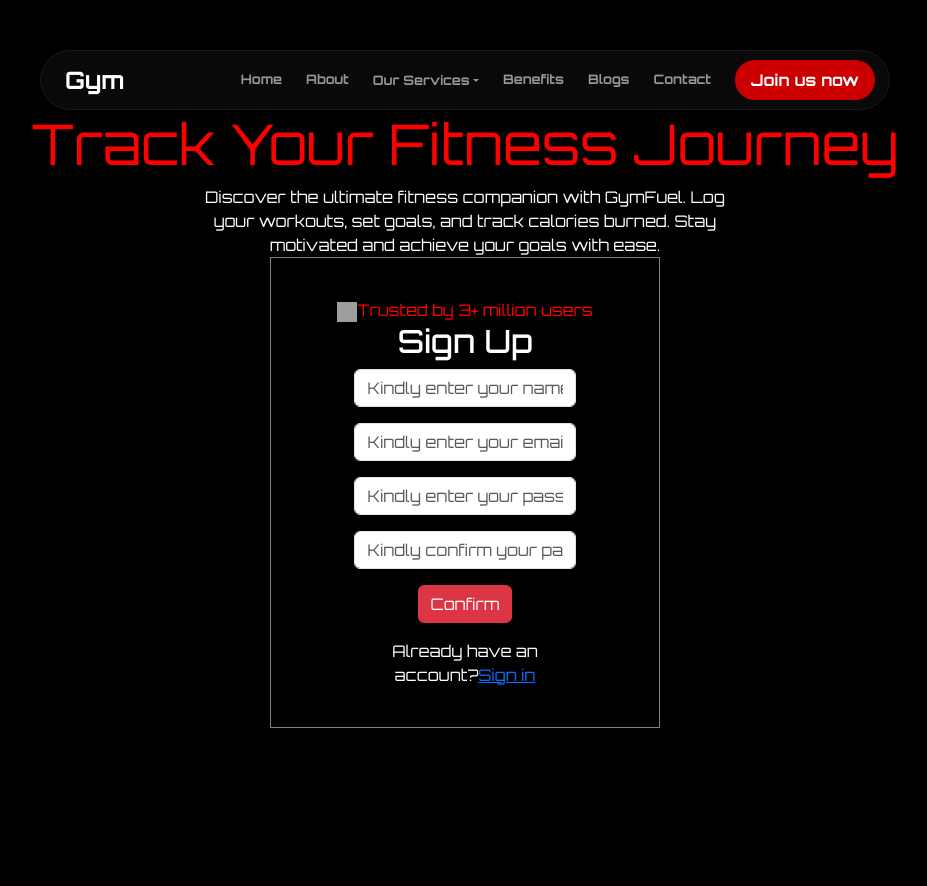
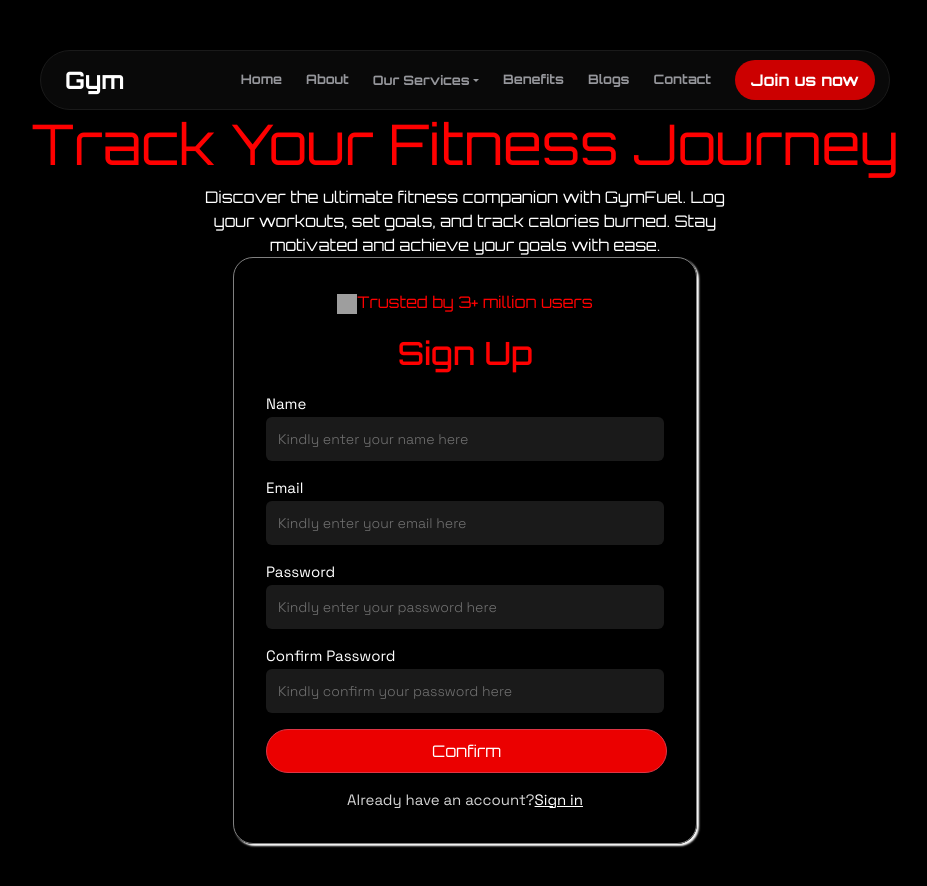
Before and after one commit to redoc51624/gym-framer, a React (Create React App) app: page /join-us in a window 1280 px wide. Shown: the top 886 px of the page, without its empty margins (175-1102 px from the left). Before the commit the page ends 800 px from the top, so only its background shows below. Built offline with nearby package versions, Linux system fonts and the light colour scheme; grey boxes are pictures that could not be loaded.

Commit message:
Join us component css
-Join us component css

```diff
--- a/src/App.css
+++ b/src/App.css
@@ -97,8 +97,9 @@ body {
   border: 1px solid #333;
   border-radius: 3px;
   display: block;
+  z-index: 100;
   position: absolute;
-  z-index: 100000;
+  overflow: visible;
 }
 
 .join-button {
@@ -262,7 +263,14 @@ body {
   margin: 0 auto;
   width: 35%;
   border: 1px solid gray;
+  border-radius: 20px;
+  box-shadow: 2px 2px 2px;
   padding: 40px 10px;
+  align-items: center;
+  height: min-content;
+  justify-content: flex-start;
+  padding: 32px;
+  width: 464px;
 }
 
 .display-4 {
@@ -282,8 +290,10 @@ body {
 
 form {
   margin: 0 auto;
-  width: 60%;
+  width: 100%;
 }
+
+.mb-3 {}
 
 
 /* Benefits css */
@@ -415,3 +425,92 @@ form {
 .contact-container {
   padding-top: 100px;
 }
+
+
+/* Join us css */
+
+input {
+  border-image-width: 1;
+  box-sizing: border-box;
+  cursor: text;
+  display: inline-block;
+  font-family: "Space Grotesk", serif;
+  height: 44px;
+  line-height: 16.8px;
+  padding-block-end: 16px;
+  padding-block-start: 16px;
+  padding-bottom: 16px;
+  padding-inline-end: 16px;
+  padding-inline-start: 16px;
+  padding-left: 16px;
+  padding-right: 16px;
+  padding-top: 16px;
+  text-align: start;
+  text-indent: 0px;
+  text-overflow: ellipsis;
+  text-rendering: auto;
+  text-shadow: none;
+  text-transform: none;
+  text-wrap-mode: nowrap;
+  visibility: visible;
+  white-space-collapse: collapse;
+  width: 400px;
+  word-spacing: 0px;
+  background-color: #1a1a1a !important;
+  outline: none !important;
+  border: none !important;
+}
+
+input::placeholder {
+  color: #727272 !important;
+  font-size: 14px;
+  font-weight: 200;
+}
+
+label {
+  float: left;
+  font-family: "Space Grotesk", serif;
+  font-size: 15px;
+}
+
+input[type=text]:focus {
+  border: 1px solid #f05454 !important;
+}
+
+.form-control:focus {
+  box-shadow: 2px red !important;
+  border: 1px solid #f05454 !important;
+}
+
+.signup-text {
+  color: #ff0000;
+  margin: 20px 10px;
+}
+
+.submit-btn {
+  place-content: center;
+  align-items: center;
+  cursor: pointer;
+  display: flex;
+  flex: 0 0 auto;
+  flex-flow: row;
+  gap: 4px;
+  height: min-content;
+  overflow: hidden;
+  padding: 9px 28px;
+  position: relative;
+  width: 401px;
+  background-color: rgb(235, 0, 0);
+  border-radius: 53px;
+  opacity: 1;
+}
+
+.already {
+  color: lightgrey !important;
+  width: 100% !important;
+  font-size: 15px;
+  font-family: "Space Grotesk", serif;
+}
+.already a {
+  color: white;
+}
--- a/src/components/JoinUs.js
+++ b/src/components/JoinUs.js
@@ -18,28 +18,32 @@ const JoinUs = () => {
                                 Trusted by 3+ million users
                             </span>
                         </div>
-                        <h2>
+                        <h2 className='signup-text'>
                             Sign Up
                         </h2>
                         <form>
                             <div className="mb-3">
+                                <label>Name</label><br></br>
                                 <input className="form-control" placeholder="Kindly enter your name here" type="text" />
                             </div>
                             <div className="mb-3">
+                            <label>Email</label><br></br>
                                 <input className="form-control" placeholder="Kindly enter your email here" type="email" />
                             </div>
 
                             <div className="mb-3">
+                            <label>Password</label><br></br>
                                 <input className="form-control" placeholder="Kindly enter your password here" type="password" />
                             </div>
                             <div className="mb-3">
+                            <label>Confirm Password</label><br></br>
                                 <input className="form-control" placeholder="Kindly confirm your password here" type="password" />
                             </div>
-                            <button className="btn btn-danger" type="submit">
+                            <button className="submit-btn btn btn-danger" type="submit">
                                 Confirm
                             </button>
                         </form>
-                        <p className="mt-3">
+                        <p className="already mt-3">
                             Already have an account?
                             <a href="/#">
                                 Sign in
```
